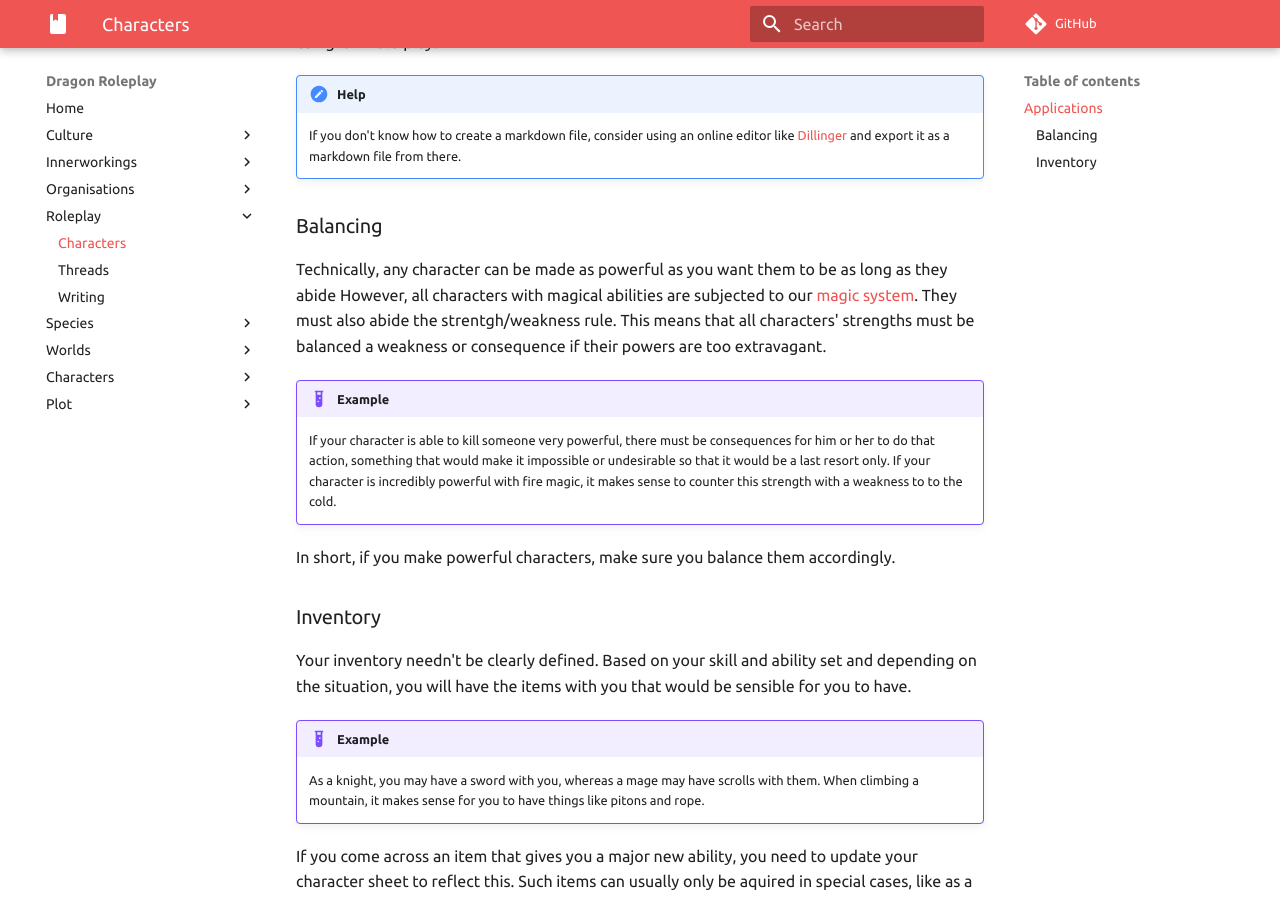
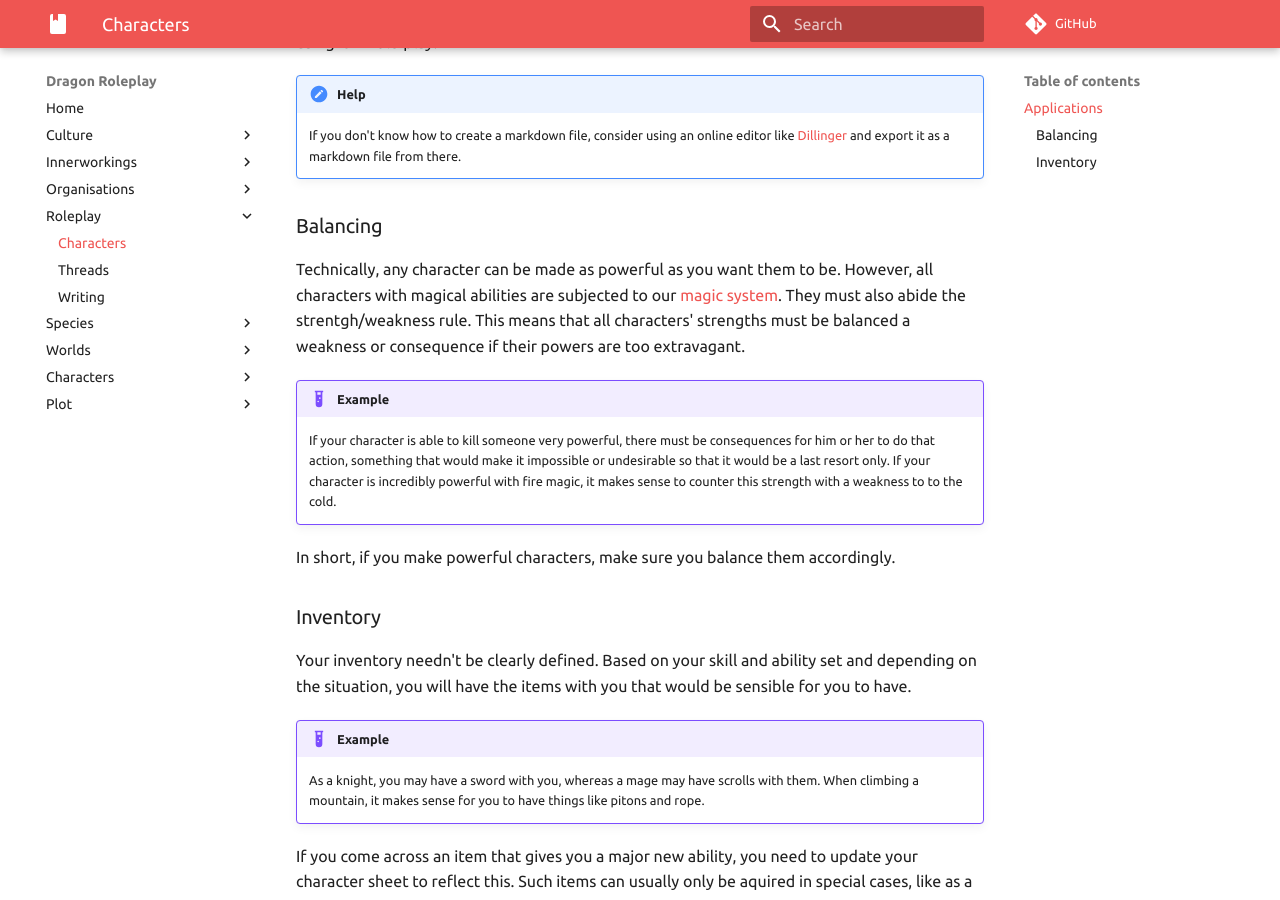
Before and after one commit to dragonprojects/dragonroleplay, an MkDocs documentation site: the page built from docs/Roleplay/Characters.md, in a window 1280 px wide and 900 px high, scrolled down 681 px. Built offline with MkDocs 1.6.1 and Material for MkDocs 9.7.7, drawn with Linux system fonts in a browser that asks for light colours; comment, search, counter and statistics services are not loaded.

Commit message:
Update Characters.md

```diff
--- a/docs/Roleplay/Characters.md
+++ b/docs/Roleplay/Characters.md
@@ -19,7 +19,7 @@ Your character sheet must be contained in a markdown file. Once you have created
     If you don't know how to create a markdown file, consider using an online editor like [Dillinger](https://dillinger.io/) and export it as a markdown file from there.
 
 ### Balancing
-Technically, any character can be made as powerful as you want them to be as long as they abide  However, all characters with magical abilities are subjected to our [magic system](/wiki/innerworkings/magic/). They must also abide the strentgh/weakness rule. This means that all characters' strengths must be balanced a weakness or consequence if their powers are too extravagant.
+Technically, any character can be made as powerful as you want them to be. However, all characters with magical abilities are subjected to our [magic system](/wiki/innerworkings/magic/). They must also abide the strentgh/weakness rule. This means that all characters' strengths must be balanced a weakness or consequence if their powers are too extravagant.
 
 !!! example
     If your character is able to kill someone very powerful, there must be consequences for him or her to do that action, something that would make it impossible or undesirable so that it would be a last resort only. If your character is incredibly powerful with fire magic, it makes sense to counter this strength with a weakness to to the cold.
```
